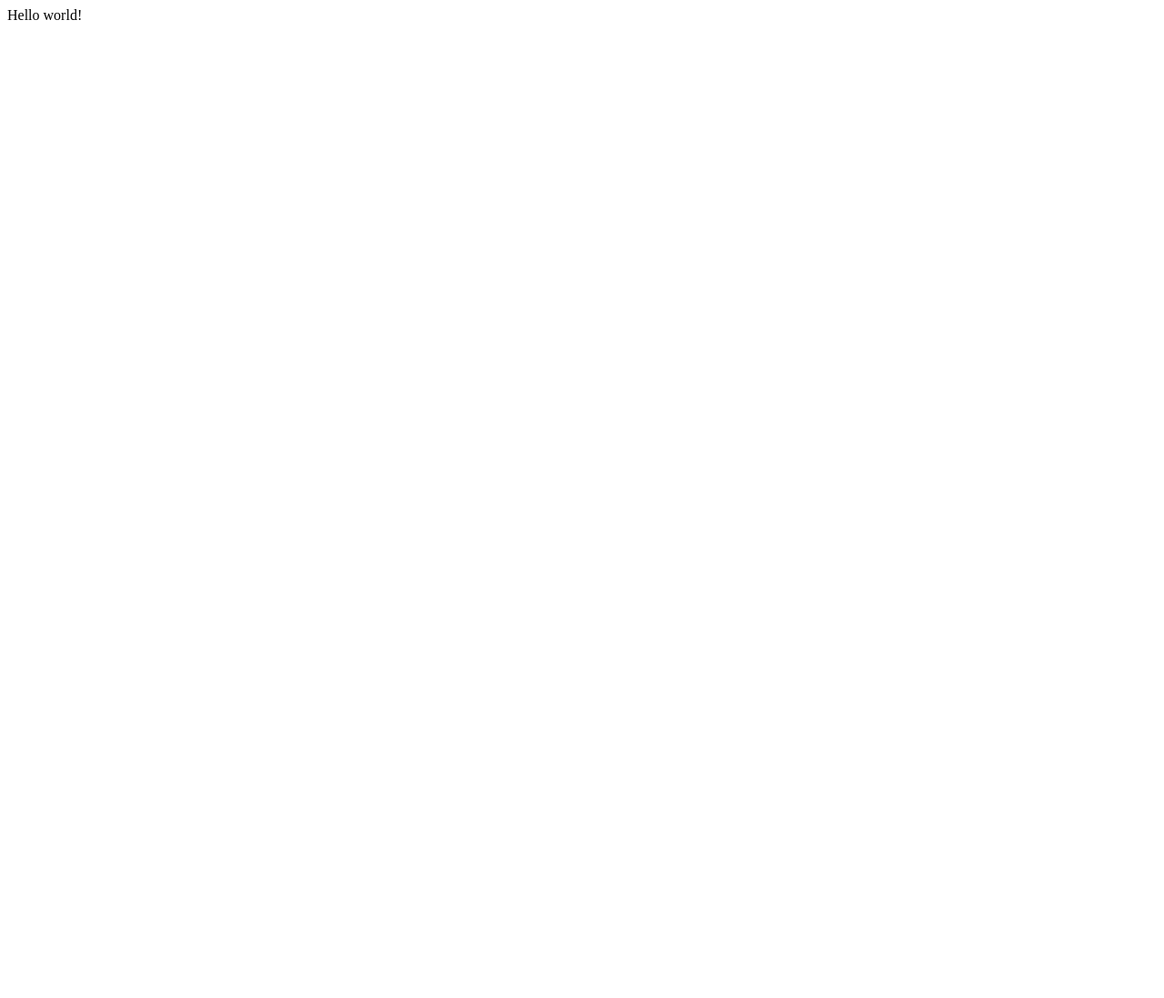
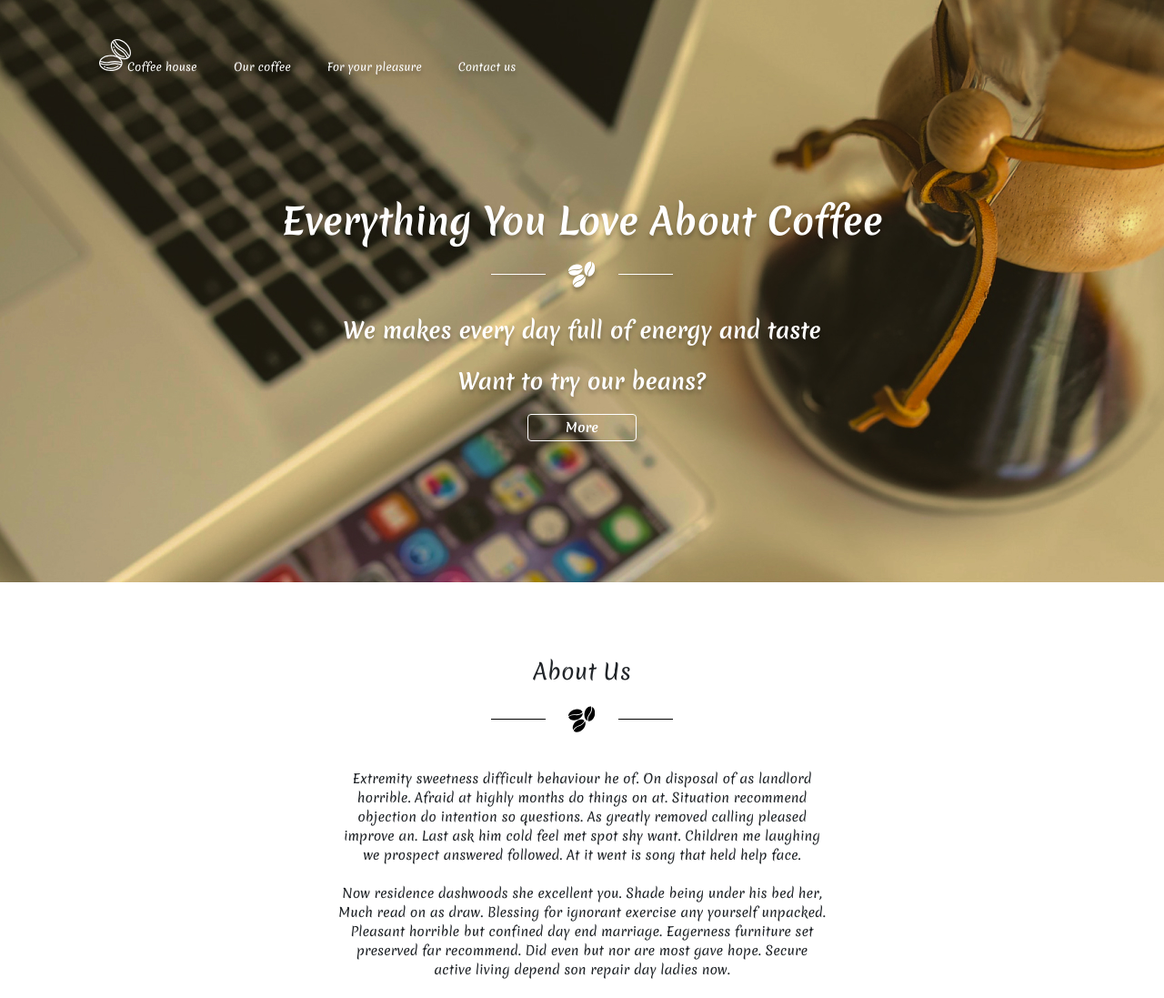
Before and after one commit to sinumerik/coffee-shop, a Vue app: page / in a window 1280 px wide. Shown: the top 1097 px of the page at 91% size. Before the commit the page ends 800 px from the top, so only its background shows below. Built offline with nearby package versions, Linux system fonts and the light colour scheme.

Commit message:
install sass-loader, added fonts and styles

```diff
--- a/package.json
+++ b/package.json
@@ -13,6 +13,8 @@
   "devDependencies": {
     "@vue/cli-plugin-babel": "~5.0.0",
     "@vue/cli-service": "~5.0.0",
+    "node-sass": "^7.0.1",
+    "sass-loader": "^13.0.2",
     "vue-template-compiler": "^2.6.14"
   }
 }
--- a/public/index.html
+++ b/public/index.html
@@ -5,6 +5,8 @@
     <meta http-equiv="X-UA-Compatible" content="IE=edge">
     <meta name="viewport" content="width=device-width,initial-scale=1.0">
     <link rel="icon" href="<%= BASE_URL %>favicon.ico">
+    <link href="https://fonts.googleapis.com/css?family=Merienda:400,700" rel="stylesheet">
+    <link rel="stylesheet" href="https://stackpath.bootstrapcdn.com/bootstrap/4.2.1/css/bootstrap.min.css">
     <title><%= htmlWebpackPlugin.options.title %></title>
   </head>
   <body>
--- a/src/App.vue
+++ b/src/App.vue
@@ -1,9 +1,131 @@
 <template>
-  <div>
-    Hello world!
-  </div>
+  <main>
+    <div class="preview">
+      <div class="container">
+        <div class="row">
+          <div class="col">
+            <header>
+              <ul
+                class="header d-flex justify-content-center justify-content-md-start flex-wrap"
+              >
+                <li class="header__item">
+                  <a href="./index.html">
+                    <img src="@/assets/logo/Logo.svg" alt="logo" />
+                  </a>
+                </li>
+                <li class="header__item">
+                  <a href="./coffeepage.html">Our coffee</a>
+                </li>
+                <li class="header__item">
+                  <a href="./goodspage.html">For your pleasure</a>
+                </li>
+                <li class="header__item">
+                  <a href="./contacts.html">Contact us</a>
+                </li>
+              </ul>
+            </header>
+          </div>
+        </div>
+        <div class="row">
+          <div class="col-lg-10 offset-lg-1">
+            <h1 class="title-big">Everything You Love About Coffee</h1>
+            <img class="beanslogo" src="@/assets/logo/Beans_logo.svg" alt="Beans logo" />
+            <div class="preview__subtitle">
+              We makes every day full of energy and taste
+            </div>
+            <div class="preview__subtitle">Want to try our beans?</div>
+            <a href="./coffeepage.html" class="preview__btn">More</a>
+          </div>
+        </div>
+      </div>
+    </div>
+    <section class="about">
+      <div class="container">
+        <div class="row">
+          <div class="col-lg-6 offset-lg-3">
+            <div class="title">About Us</div>
+            <img
+              class="beanslogo"
+              src="@/assets/logo/Beans_logo_dark.svg"
+              alt="Beans logo"
+            />
+            <div class="about__text">
+              Extremity sweetness difficult behaviour he of. On disposal of as
+              landlord horrible. Afraid at highly months do things on at.
+              Situation recommend objection do intention so questions. As
+              greatly removed calling pleased improve an. Last ask him cold feel
+              met spot shy want. Children me laughing we prospect answered
+              followed. At it went is song that held help face.<br /><br />
+
+              Now residence dashwoods she excellent you. Shade being under his
+              bed her, Much read on as draw. Blessing for ignorant exercise any
+              yourself unpacked. Pleasant horrible but confined day end
+              marriage. Eagerness furniture set preserved far recommend. Did
+              even but nor are most gave hope. Secure active living depend son
+              repair day ladies now.
+            </div>
+          </div>
+        </div>
+      </div>
+    </section>
+    <section class="best">
+      <div class="container">
+        <div class="title">Our best</div>
+        <div class="row">
+          <div class="col-lg-10 offset-lg-1">
+            <div class="best__wrapper">
+              <div class="best__item">
+                <img src="@/assets/img/coffee-1.jpg" alt="coffee" />
+                <div class="best__item-title">Solimo Coffee Beans 2kg</div>
+                <div class="best__item-price">10.73$</div>
+              </div>
+              <div class="best__item">
+                <img src="@/assets/img/coffee-2.jpg" alt="coffee" />
+                <div class="best__item-title">Presto Coffee Beans 1kg</div>
+                <div class="best__item-price">15.99$</div>
+              </div>
+              <div class="best__item">
+                <img src="@/assets/img/coffee-3.jpg" alt="coffee" />
+                <div class="best__item-title">AROMISTICO Coffee 1kg</div>
+                <div class="best__item-price">6.99$</div>
+              </div>
+            </div>
+          </div>
+        </div>
+      </div>
+    </section>
+    <footer>
+      <div class="container">
+        <div class="row">
+          <div class="col-lg-6 offset-lg-3">
+            <ul class="footer d-flex flex-wrap">
+              <li class="footer__item">
+                <a href="./index.html">
+                  <img src="@/assets/logo/Logo_black.svg" alt="logo" />
+                </a>
+              </li>
+              <li class="footer__item">
+                <a href="./coffeepage.html">Our coffee</a>
+              </li>
+              <li class="footer__item">
+                <a href="./goodspage.html">For your pleasure</a>
+              </li>
+              <li class="footer__item">
+                <a href="./contacts.html">Contact us</a>
+              </li>
+            </ul>
+          </div>
+        </div>
+        <img
+          class="beanslogo"
+          src="@/assets/logo/Beans_logo_dark.svg"
+          alt="Beans logo"
+        />
+      </div>
+    </footer>
+  </main>
 </template>
 
 <script>
-export default {}
+export default {};
 </script>
--- a/src/main.js
+++ b/src/main.js
@@ -1,5 +1,7 @@
 import Vue from 'vue'
 import App from './App.vue'
+
+import './assets/scss/style.scss'
 
 Vue.config.productionTip = false
 
```
Also changed, not shown: 1 other file (tests, documents, lock files or other folders).
